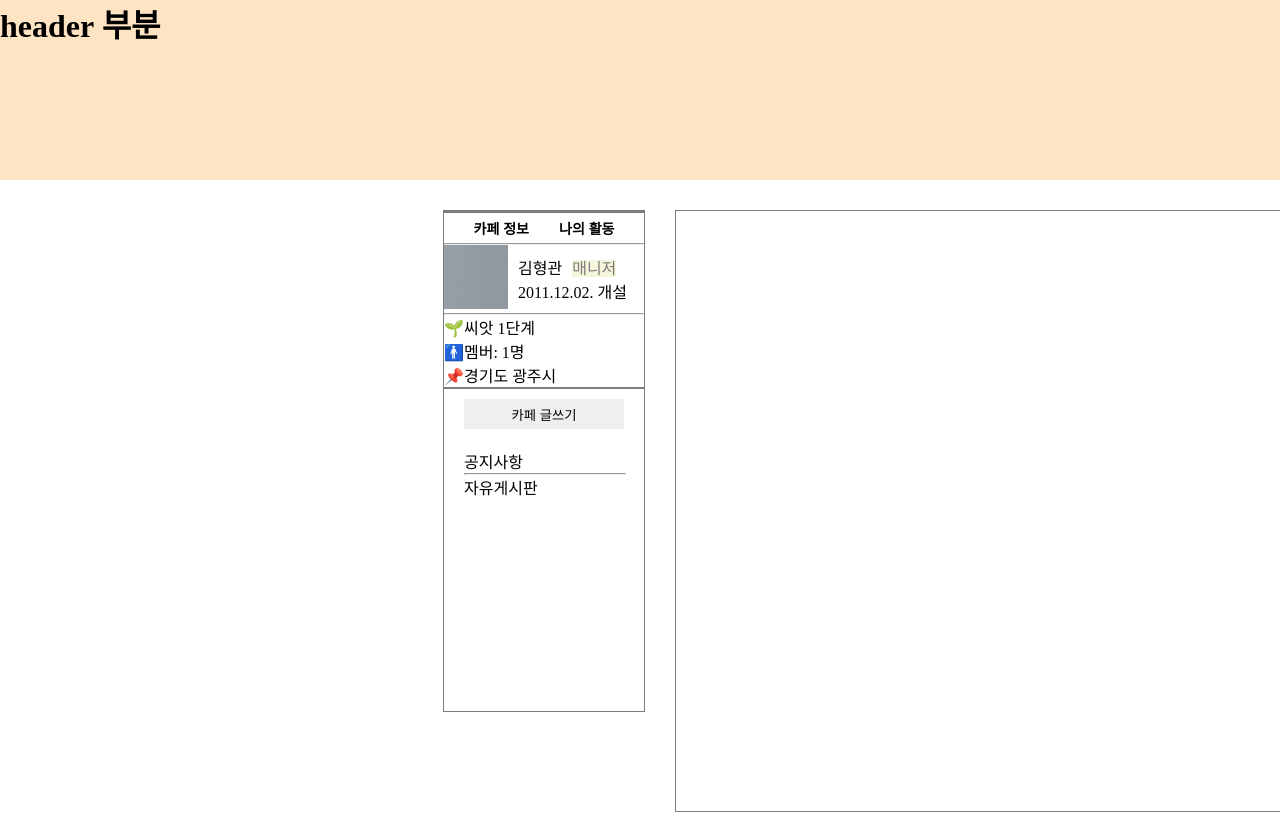
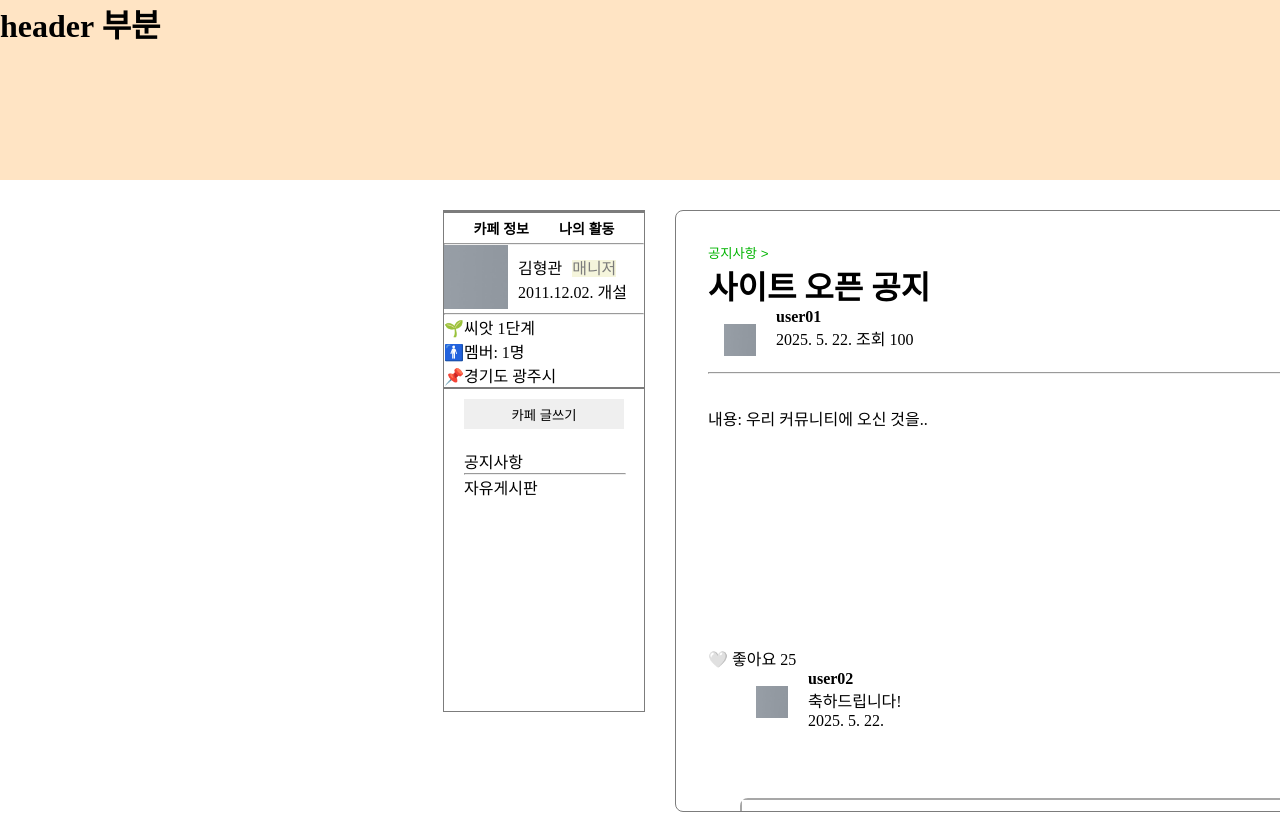
Before and after one commit to cooky122/MiniProject, a React (Vite) app: page /postview/1 in a window 1280 px wide. Shown: the top 814 px of the page. Built offline with nearby package versions, Linux system fonts and the light colour scheme.

Commit message:
2025_05_25_0100

```diff
--- a/src/App.css
+++ b/src/App.css
@@ -53,4 +53,6 @@ th,td{
 	width: 800px;
 	height: 600px;
 	border: 1px solid #7c7c7c;
+	border-radius: 8px;
+	overflow: auto;
 }
--- a/src/App.jsx
+++ b/src/App.jsx
@@ -7,7 +7,6 @@ import EachBoardList from './components/postListView/EachBoardList';
 import PostView from './components/PostView/PostView';
 import Footer from './components/Footer';
 import Linked from './components/Linked';
-import DateFormat from './components/DateFormat';
 import { Route, Routes } from 'react-router-dom';
 
 const Boards = [
@@ -42,7 +41,7 @@ function App() {
             <Route path='/' element={<PostListAll Posts={Posts}/>}></Route>
             <Route path='/1' element={<EachBoardList Posts={Posts}/>}></Route>
             <Route path='/2' element={<EachBoardList Posts={Posts}/>}></Route>
-            <Route path='/postview' element={<PostView Posts={Posts} Comments={Comments}/>}></Route>
+            <Route path='/postview/:postId' element={<PostView Posts={Posts} Comments={Comments}/>}></Route>
           </Routes>
         </div>
       </div>
--- a/src/Css/Post/PostView.css
+++ b/src/Css/Post/PostView.css
@@ -1,8 +1,3 @@
-.postView{
-  border: 1px solid rgb(167, 167, 167);
-  border-radius: 1em;
-  margin-left: 8em;
-}
 .titleView{
   margin-top: 2em;
 }
@@ -11,6 +6,9 @@
 }
 .postContent{
   margin-top: 2em;
+}
+.con{
+  min-height: 15em;
 }
 .boardBtn{
   color: rgb(0, 180, 0);
@@ -22,7 +20,6 @@
 }
 .contentView{
   width: 100%;
-  min-height: 15em;
   text-align: left;
 }
 .contentView .con{
@@ -32,3 +29,9 @@
   margin-left: 2em;
   margin-right: 2em;
 }
+.commentHeart{
+  margin-left: 2em;
+}
+.commentHeart:hover{
+  cursor: pointer;
+}
--- a/src/components/Linked.jsx
+++ b/src/components/Linked.jsx
@@ -4,6 +4,7 @@ import PostListView from './postListView/EachBoardList';
 
 
 const Linked = ({Posts,Comments}) =>{
+
   return(
     <div>
       <div className="Linked">
@@ -14,8 +15,8 @@ const Linked = ({Posts,Comments}) =>{
       <hr />
       <div className="Routes">
         <Routes>
-          <Route path='/' element={<PostListView Posts={Posts}/>}></Route>=======
-          <Route path='/postview' element={<PostView Posts={Posts} Comments={Comments}/>}></Route>
+          <Route path='/' element={<PostListView Posts={Posts}/>}></Route>
+          <Route path='/postview/:postId' element={<PostView Posts={Posts} Comments={Comments} />}></Route>
           <Route path='/post' element={<creatPost/>}></Route>
         </Routes>
       </div>
--- a/src/components/PostView/CommentView.jsx
+++ b/src/components/PostView/CommentView.jsx
@@ -1,17 +1,16 @@
 import defaultImg from '../../assets/tmp.png'
 import DateFormat from '../DateFormat';
 
-const CommentView = ({comments, posts}) =>{
+const CommentView = ({comment, post}) =>{
   return(
     <div>
-      {comments.filter((comment) => comment.post_id===2)
-      .map((comment)=>(
-        <div className="commentView" key={comment.comment_id}>
+      {comment.map((comment) => (
+        <div className="commentView">
           <div className="comment">
             <div className='minProfile'>
               <a href=""><img src={defaultImg} alt="기본 프로필" className='minImg' /></a>
               <span className='profileText'>
-                <p className='userID'>{comment.mem_id} {posts.mem_id === comment.mem_id ? " 작성자" : ""}</p>
+                <p className='userID'>{comment.mem_id} {post.mem_id === comment.mem_id ? " 작성자" : ""}</p>
                 <span className='contentView'>{comment.content}</span>
                 <p className='Date'><DateFormat date={comment.create_time}/> </p>
               </span>
--- a/src/components/PostView/ContentView.jsx
+++ b/src/components/PostView/ContentView.jsx
@@ -1,14 +1,34 @@
+import { useState } from "react";
 
-const ContentView = ({posts}) =>{
+const ContentView = ({post}) =>{
+  const [liked,setLike] = useState(false);
+  const [likeCount,setCount] = useState(post.like_count || 0);
+
+  const clickHeart = () =>{
+    if(!liked){
+      setCount(count => count + 1);
+    } else {
+      setCount(count => count - 1);
+    }
+    setLike(onClick => !onClick);
+  }
 
   return(
     <div className="contentView">
-      {posts.filter((post) => post.post_id === 2)
-      .map((post)=>(
+      {
         <div key={post.post_id} className="postContent">
           <div className="con">내용: {post.content}</div>
+          <div>
+            {
+              <div>
+                <span onClick={clickHeart} className="commentHeart">
+                  {liked ? '❤️' : '🤍'} 좋아요 {likeCount}
+                </span>
+              </div>
+            }
+          </div>
         </div>
-      ))}
+      }
     </div>
   );
 }
--- a/src/components/PostView/PostView.jsx
+++ b/src/components/PostView/PostView.jsx
@@ -8,10 +8,15 @@ import '../../Css/Post/PostView.css'
 import '../../Css/Post/titleView.css'
 import '../../Css/Comment/Comment.css'
 import { useRef, useState } from "react";
+import { useParams } from "react-router";
 
 
 
 const PostView = ({Posts, Comments}) =>{
+  const { postId } = useParams();
+
+  const ViewPost = Posts.find((post) => post.post_id === parseInt(postId));
+
   const[comment, setCom] = useState(Comments);
 
   const idRef = useRef(6);
@@ -19,25 +24,25 @@ const PostView = ({Posts, Comments}) =>{
   const onCreate = (com) =>{
     const newCom = {
       comment_id:idRef.current++,
-      post_id:2,
+      post_id:ViewPost.post_id,
       mem_id:"user05",
       content:com,
       create_time: new Date()
     };
-
-    setCom([newCom,...comment])
+    setCom([newCom,...comment]);
   }
 
+  const ViewComments = comment.filter((com) => com.post_id === parseInt(postId));
 
   return(
     <div className="postView">
       <div className="postWrapper">
-        <TitleView posts={Posts} />
+        <TitleView post={ViewPost} />
         <hr />
-        <ContentView posts={Posts}/>
+        <ContentView post={ViewPost} />
       </div>
       <div className="commentWrapper">
-        <CommentView comments={comment} posts={Posts}/>
+        <CommentView post={ViewPost} comment={ViewComments}/>
         <CreateComment onCreate={onCreate}/>
       </div>
       <PostFooter/>
--- a/src/components/PostView/TitleView.jsx
+++ b/src/components/PostView/TitleView.jsx
@@ -1,11 +1,10 @@
 import defaultImg from '../../assets/tmp.png'
 import DateFormat from '../DateFormat';
 
-const TitleView = ({posts}) =>{
+const TitleView = ({post}) =>{
   return(
     <div className='titleView'>
-        {posts.filter((post)=> post.post_id === 2)
-        .map((post)=>(
+        {
           <div key={post.post_id} {...post}>
             <div className='postTitle'>
               <button className='boardBtn'>{post.board_id === 1 ? "공지사항 >" : "자유게시판 >"}</button>
@@ -23,7 +22,7 @@ const TitleView = ({posts}) =>{
               </div>
             </div>
           </div>
-        ))
+
         }
     </div>
   );
--- a/src/components/postListView/EachBoardList.jsx
+++ b/src/components/postListView/EachBoardList.jsx
@@ -1,7 +1,9 @@
 import '../../Css/PostListAll.css'
+import DateFormat from '../DateFormat'
 import { Link } from 'react-router-dom';
 
 const EachBoardList = ({Posts})=>{
+
   return (
   <div className="wrapPostView">
     <div className="postList">
@@ -27,9 +29,9 @@ const EachBoardList = ({Posts})=>{
           <tr key={post.post_id}>
             <td><input type="checkbox"></input></td>
             <td>{post.board_id === 1 ? "공지사항" : "자유게시판"}</td>
-            <td><Link to = {'/postview'} className="link">{post.post_title}</Link></td>
+            <td><Link to = {`/postview/${post.post_id}` } className="link">{post.post_title}</Link></td>
             <td>{post.mem_id}</td>
-            <td>{post.create_time}</td>
+            <td><DateFormat date={post.create_time}/></td>
             <td>{post.view_count}</td>
           </tr>
         ))}
--- a/src/components/postListView/PostListAll.jsx
+++ b/src/components/postListView/PostListAll.jsx
@@ -1,4 +1,5 @@
 import '../../Css/PostListAll.css'
+import DateFormat from '../DateFormat'
 import { Link } from 'react-router-dom';
 
 const PostListAll = ({Posts})=>{
@@ -28,9 +29,9 @@ const PostListAll = ({Posts})=>{
             <td><input type="checkbox"></input></td>
             <td>{post.board_id === 1 ? "공지사항" : "자유게시판"}</td>
             {/* <td>{post.post_title}</td>  */}
-            <td><Link to = {'/postview'} className="link">{post.post_title}</Link></td>
+            <td><Link to = {`/postview/${post.post_id}`}className="link">{post.post_title}</Link></td>
             <td>{post.mem_id}</td>
-            <td>{post.create_time}</td>
+            <td><DateFormat date={post.create_time}/></td>
             <td>{post.view_count}</td>
           </tr>
         ))}
```
